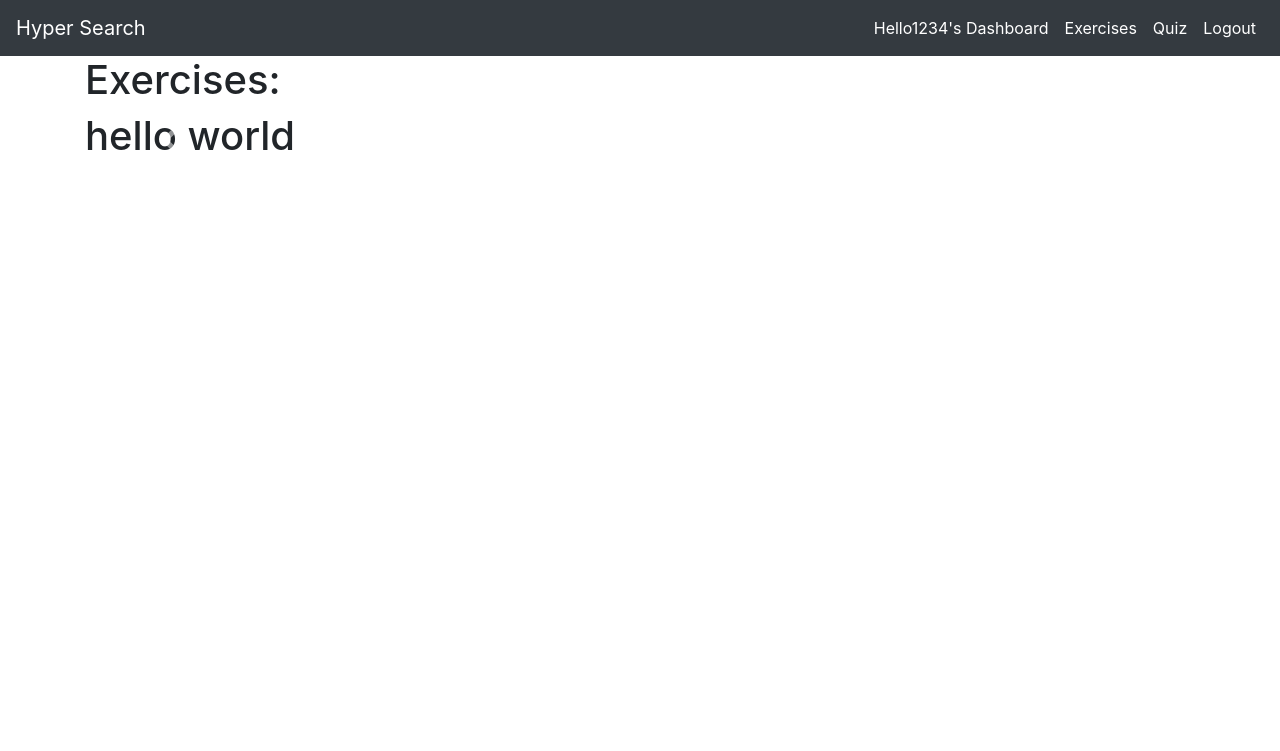
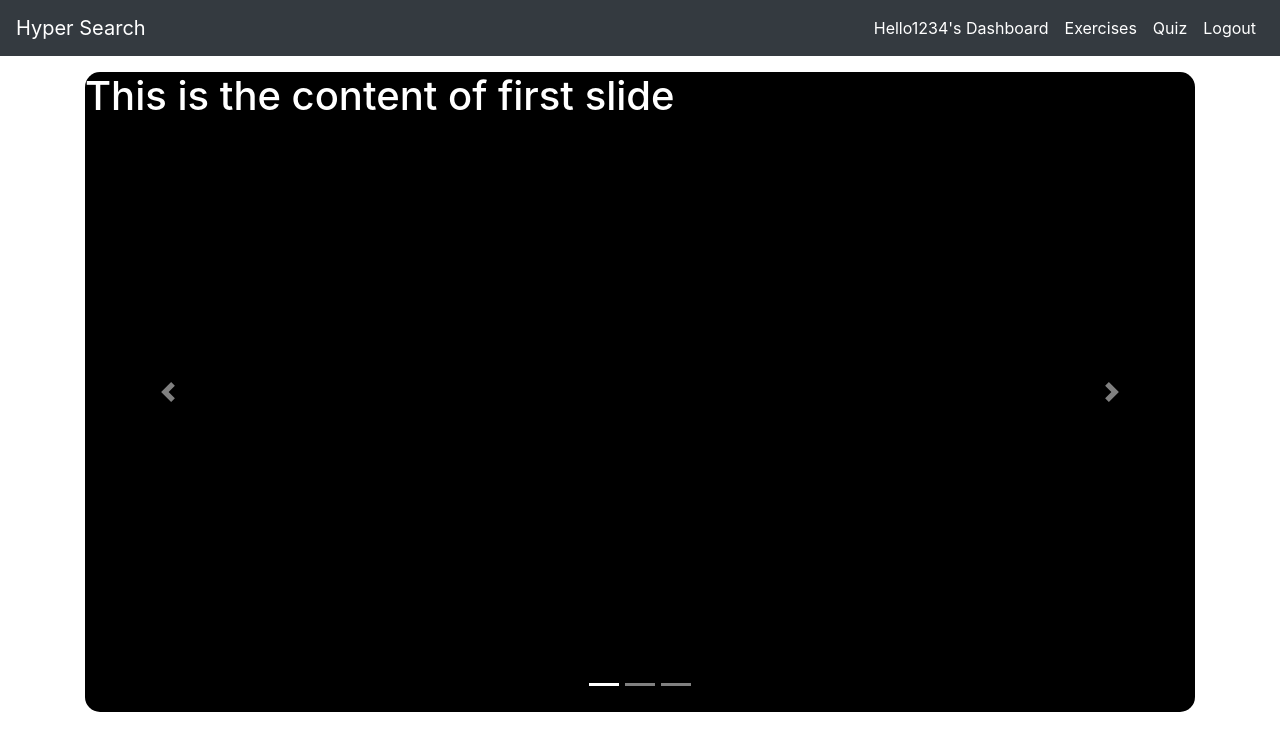
Before and after one commit to Akhil-Eaga/hyper-search-web-application, a Flask app: page /exercises in a window 1280 px wide. Shown: the top 751 px of the page. Run offline with Flask 2, Linux system fonts and the light colour scheme; a user stored in the database is signed in; some libraries are stand-ins or nearby versions.

Commit message:
draft content and styling of the exercises page

```diff
--- /dev/null
+++ b/static/css/exercisespage.css
@@ -0,0 +1,12 @@
+  /* Make the image fully responsive */
+  .container {
+    padding-top: 1rem;
+  }
+
+  .carousel-inner .each-slide {
+    width: 100%;
+    height: 80vh;
+    background-color: black;
+    color: white;
+    border-radius: 15px;
+  }
--- a/static/css/indexpage.css
+++ b/static/css/indexpage.css
@@ -21,6 +21,6 @@ body {
     color: white;
 }
 
-p{
+p {
     color: white;
 }
--- a/static/css/loginpage.css
+++ b/static/css/loginpage.css
@@ -6,10 +6,9 @@ body {
     background-attachment: fixed;
 }
 
-
 .loginpage-form-container {
+    color: white;
     text-align: center;
-    color: white;
     background-color: rgba(0,0,0,0.5);
     border-radius: 10px;
     padding: 1rem;
--- a/templates/base.html
+++ b/templates/base.html
@@ -32,6 +32,10 @@
 
   <!-- Add custom style sheets from individual html pages -->
   {% block styles %}
+  {% endblock %}
+
+  <!-- Add custom javascripts from individual html pages -->
+  {% block scripts %}
   {% endblock %}
 </head>
 
--- a/templates/exercises.html
+++ b/templates/exercises.html
@@ -2,36 +2,50 @@
 
 {# Comment: Use the block below to add custom styling #}
 {% block styles %}
+<link rel="stylesheet" type="text/css" href="{{ url_for('static', filename = 'css/exercisespage.css') }}">
 {% endblock %}
 
 {% block content %}
 <div class="container">
-    <h1>Exercises: </h1>
-    <div id="carouselExampleIndicators" class="carousel slide" data-ride="carousel">
-        <ol class="carousel-indicators">
-            <li data-target="#carouselExampleIndicators" data-slide-to="0" class="active"></li>
-            <li data-target="#carouselExampleIndicators" data-slide-to="1"></li>
-            <li data-target="#carouselExampleIndicators" data-slide-to="2"></li>
-        </ol>
+    <div id="demo" class="carousel slide" data-ride="carousel">
+
+        <!-- Indicators -->
+        <ul class="carousel-indicators">
+            <li data-target="#demo" data-slide-to="0" class="active"></li>
+            <li data-target="#demo" data-slide-to="1"></li>
+            <li data-target="#demo" data-slide-to="2"></li>
+        </ul>
+
+        <!-- The slideshow -->
         <div class="carousel-inner">
             <div class="carousel-item active">
-                <h1>hello world</h1>
+                <!-- <img src="la.jpg" alt="Los Angeles"> -->
+                <div class="each-slide">
+                    <h1>This is the content of first slide</h1>
+                </div>
             </div>
             <div class="carousel-item">
-                <img class="d-block w-100" src="..." alt="Second slide">
+                <!-- <img src="chicago.jpg" alt="Chicago"> -->
+                <div class="each-slide">
+                    <h1>This is the content of second slide</h1>
+                </div>
             </div>
             <div class="carousel-item">
-                <img class="d-block w-100" src="..." alt="Third slide">
+                <!-- <img src="ny.jpg" alt="New York"> -->
+                <div class="each-slide">
+                    <h1>This is the content of third slide</h1>
+                </div>
             </div>
         </div>
-        <a class="carousel-control-prev" href="#carouselExampleIndicators" role="button" data-slide="prev">
-            <span class="carousel-control-prev-icon" aria-hidden="true"></span>
-            <span class="sr-only">Previous</span>
+
+        <!-- Left and right controls -->
+        <a class="carousel-control-prev" href="#demo" data-slide="prev">
+            <span class="carousel-control-prev-icon"></span>
         </a>
-        <a class="carousel-control-next" href="#carouselExampleIndicators" role="button" data-slide="next">
-            <span class="carousel-control-next-icon" aria-hidden="true"></span>
-            <span class="sr-only">Next</span>
+        <a class="carousel-control-next" href="#demo" data-slide="next">
+            <span class="carousel-control-next-icon"></span>
         </a>
+
     </div>
 </div>
 {% endblock %}
--- a/templates/loggedinheader.html
+++ b/templates/loggedinheader.html
@@ -28,10 +28,14 @@
     <link href="https://fonts.googleapis.com/css2?family=Lato:wght@300;400;700&display=swap" rel="stylesheet">
 
     <!-- Custom but common styles -->
-    <link rel="stylesheet" href="{{url_for('.static', filename = 'styles.css')}}">
+    <link rel="stylesheet" href="{{url_for('static', filename = 'css/styles.css')}}">
 
     <!-- Add custom style sheets from individual html pages -->
     {% block styles %}
+    {% endblock %}
+
+    <!-- Add custom javascripts from individual html pages -->
+    {% block scripts %}
     {% endblock %}
 
 </head>
@@ -69,6 +73,8 @@
             </ul>
         </div>
     </nav>
+
+    <!-- content will be inserted from other templates -->
     {% block content %}
     {% endblock %}
 </body>
--- a/templates/signup.html
+++ b/templates/signup.html
@@ -1,7 +1,7 @@
 {% extends "base.html" %}
 
 {% block styles %}
-<link rel="stylesheet" type="text/css" href="{{ url_for('static', filename='css/signuppage.css')}}">
+<link rel="stylesheet" type="text/css" href="{{ url_for('static', filename='css/signuppage.css') }}">
 {% endblock %}
 
 
```
